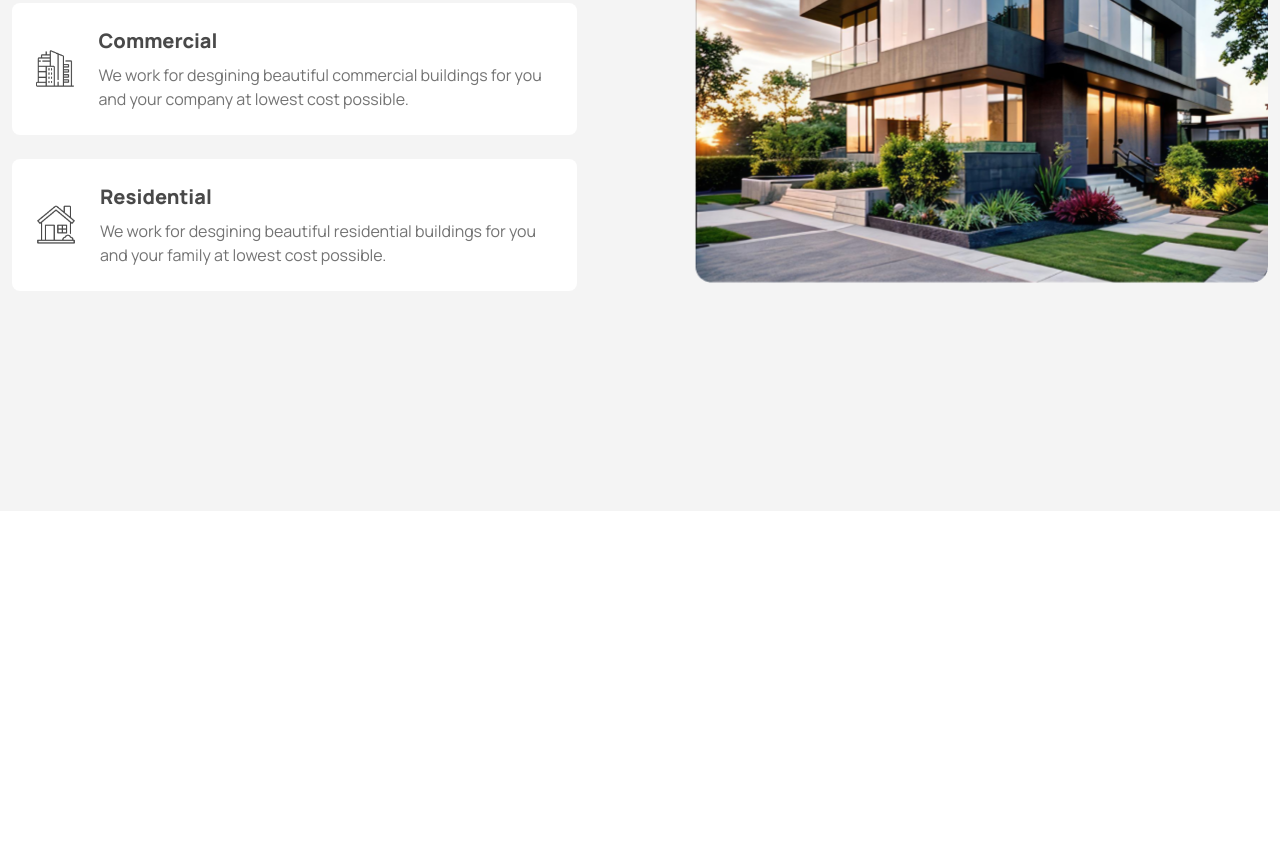
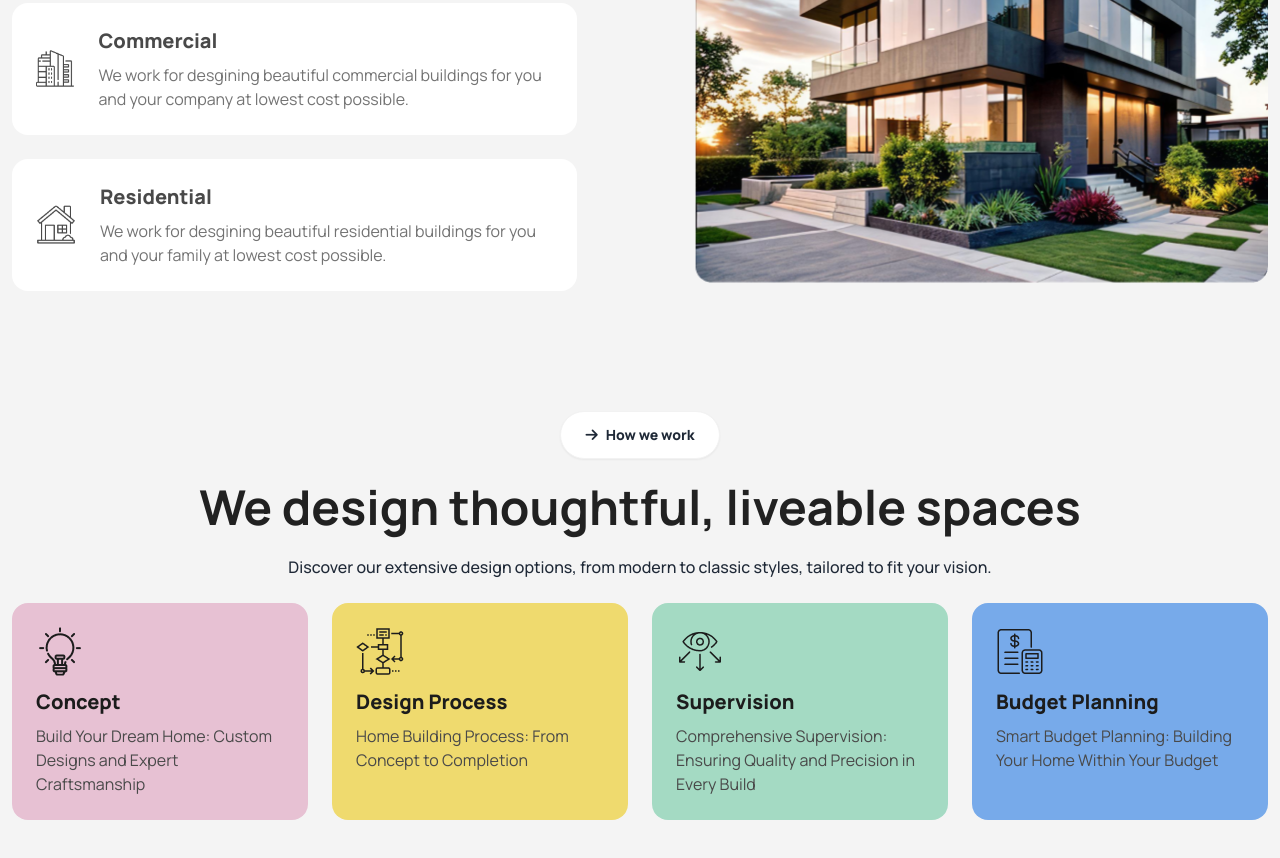
Before and after one commit to ahasan-ullah/Assignment-Three-PH, a plain HTML site: page index.html in a window 1280 px wide. Shown: the part 1222-2080 px from the top of the page. Before the commit the page ends 1733 px from the top, so only its background shows below. Drawn offline with nearby package versions, Linux system fonts and the light colour scheme.

Commit message:
work process  section added

```diff
--- a/index.html
+++ b/index.html
@@ -22,18 +22,18 @@
 </head>
 <body class="manrope-font bg-[#f4f4f4]">
   <!-- header -->
-  <header class="bg-gradient-to-t from-white to-gray-50">
+  <header class="bg-gradient-to-t from-white to-gray-100">
     <!-- navbar -->
     <nav class="container mx-auto ">
-      <div class="navbar">
+      <div class="navbar justify-between">
         <!-- nav left part -->
-        <div class="navbar-start">
+        <div class="">
           <div class="h-8 w-8 rounded-full p-3 md:p-0 bg-[#ABEF5F] flex items-center justify-center"><i class="fa-solid fa-arrow-right -rotate-45"></i></div>
           <a class="btn btn-ghost text-3xl font-extrabold text-[#212121]">Rinterio</a>
         </div>
         <!-- nav center part -->
-        <div class="navbar-center hidden lg:flex ">
-          <ul class="menu menu-horizontal px-1 text-base space-x-5">
+        <div class=" hidden lg:flex">
+          <ul class="menu menu-horizontal px-1 text-base space-x-4">
             <li class="text-[#494949] font-extrabold"><a>Home</a></li>
             <li class="text-[#737373] font-normal"><a>Services</a></li>
             <li class="text-[#737373] font-normal"><a>Portfolio</a></li>
@@ -42,9 +42,9 @@
           </ul>
         </div>
         <!-- nav right part -->
-        <div class="navbar-end">
-          <div class="hidden md:flex items-center space-x-7">
-            <div class="h-8 w-8 rounded-full bg-white flex items-center justify-center"><i class="fa-solid fa-magnifying-glass"></i></div>
+        <div class="">
+          <div class="hidden md:flex items-center space-x-4">
+            <div><i class="fa-solid fa-magnifying-glass h-8 w-8 rounded-full bg-white flex items-center justify-center"></i></div>
             <div><i class="fa-solid fa-cart-shopping h-8 w-8 rounded-full bg-white flex items-center justify-center"></i></div>
             <a class="btn bg-[#ABEF5F] rounded-3xl font-extrabold text-xl">Book Consult<div class="h-8 w-8 rounded-full bg-[#1C1C1C] flex items-center justify-center"><i class="fa-solid fa-arrow-right -rotate-45 text-white"></i></div></a>
           </div>
@@ -93,7 +93,7 @@
     </div>
   </header>
 
-  <main class="lg:mt-24">
+  <main class="mt-8 lg:mt-24">
     <!-- design section -->
     <section class="container mx-auto flex justify-between items-center flex-col lg:flex-row lg:gap-10 relative p-3 space-y-6 lg:space-y-0">
       <!-- design content -->
@@ -106,11 +106,11 @@
         <div class="text-center lg:text-left space-y-6">
           <a class="btn bg-white rounded-3xl font-extrabold
           px-6"><i class="fa-solid fa-arrow-right"></i>About Us</a>
-          <h1 class="text-3xl lg:text-5xl font-bold text-[#212121]">We design thoughtful, liveable spaces</h1>
+          <h1 class="text-3xl lg:text-5xl font-extrabold text-[#212121]">We design thoughtful, liveable spaces</h1>
           <p class="text-base font-medium">Discover our extensive design options, from modern to classic styles, tailored to fit your vision.</p>
-        <!-- content card -->
         </div>
-        <div class="flex items-start lg:items-center gap-6 bg-[#FFFFFF] p-6 rounded-lg">
+        <!-- content card 1 -->
+        <div class="flex items-start lg:items-center gap-6 bg-[#FFFFFF] p-6 rounded-2xl">
           <!-- card image -->
           <div class="w-[40%] md:w-[30%] lg:w-auto">
             <img src="assets/commercial.png" alt="">
@@ -120,8 +120,8 @@
             <p class="text-sm lg:text-base text-[#737373]">We work for desgining beautiful commercial buildings for you and your company at lowest cost possible.</p>
           </div>
         </div>
-        <!-- content card -->
-        <div class="flex items-start lg:items-center gap-6 bg-[#FFFFFF] p-6 rounded-lg">
+        <!-- content card 2 -->
+        <div class="flex items-start lg:items-center gap-6 bg-[#FFFFFF] p-6 rounded-2xl">
           <!-- card image -->
           <div class="w-[40%] md:w-[30%] lg:w-auto">
             <img src="assets/residential.png" alt="">
@@ -138,6 +138,66 @@
       </div>
     </section>
 
+    <!-- work process section -->
+    <section class="container mx-auto p-3 mt-8 lg:mt-24">
+      <div class="space-y-6 text-left">
+        <!-- work process content text -->
+        <div class="text-center space-y-6">
+          <a class="btn bg-white rounded-3xl font-extrabold
+          px-6"><i class="fa-solid fa-arrow-right"></i>How we work</a>
+          <h1 class="text-3xl lg:text-5xl font-bold text-[#212121]">We design thoughtful, liveable spaces</h1>
+          <p class="text-base font-medium">Discover our extensive design options, from modern to classic styles, tailored to fit your vision.</p>
+        </div>
+        <!-- content cards -->
+        <div class="grid grid-cols-1 md:grid-cols-2 lg:grid-cols-4 gap-6">
+          <!-- content card 1 -->
+          <div class="bg-[#E7C1D3] p-6 rounded-2xl space-y-3">
+            <!-- card image -->
+            <div class="">
+              <img src="assets/concept.png" alt="">
+            </div>
+            <div class="space-y-2">
+              <h5 class="text-base md:text-xl font-extrabold text-[#1C1C1C]">Concept</h5>
+              <p class="text-sm lg:text-base text-[#494949]">Build Your Dream Home: Custom Designs and Expert Craftsmanship</p>
+            </div>
+          </div>
+          <!-- content card 2 -->
+          <div class="bg-[#EFDA6E] p-6 rounded-2xl space-y-3">
+            <!-- card image -->
+            <div class="">
+              <img src="assets/flow-chart.png" alt="">
+            </div>
+            <div class="space-y-2">
+              <h5 class="text-base md:text-xl font-extrabold text-[#1C1C1C]">Design Process</h5>
+              <p class="text-sm lg:text-base text-[#494949]">Home Building Process: From Concept to Completion</p>
+            </div>
+          </div>
+          <!-- content card 3 -->
+          <div class="bg-[#A4DAC3] p-6 rounded-2xl space-y-3">
+            <!-- card image -->
+            <div class="">
+              <img src="assets/vision.png" alt="">
+            </div>
+            <div class="space-y-2">
+              <h5 class="text-base md:text-xl font-extrabold text-[#1C1C1C]">Supervision</h5>
+              <p class="text-sm lg:text-base text-[#494949]">Comprehensive Supervision: Ensuring Quality and Precision in Every Build</p>
+            </div>
+          </div>
+          <!-- content card 4 -->
+          <div class="bg-[#77AAEA] p-6 rounded-2xl space-y-3">
+            <!-- card image -->
+            <div class="">
+              <img src="assets/budget-planning.png" alt="">
+            </div>
+            <div class="space-y-2">
+              <h5 class="text-base md:text-xl font-extrabold text-[#1C1C1C]">Budget Planning</h5>
+              <p class="text-sm lg:text-base text-[#494949]">Smart Budget Planning: Building Your Home Within Your Budget</p>
+            </div>
+          </div>
+        </div>
+      </div>
+    </section>
+
 
     <section class="h-52"></section>
   </main>
```
